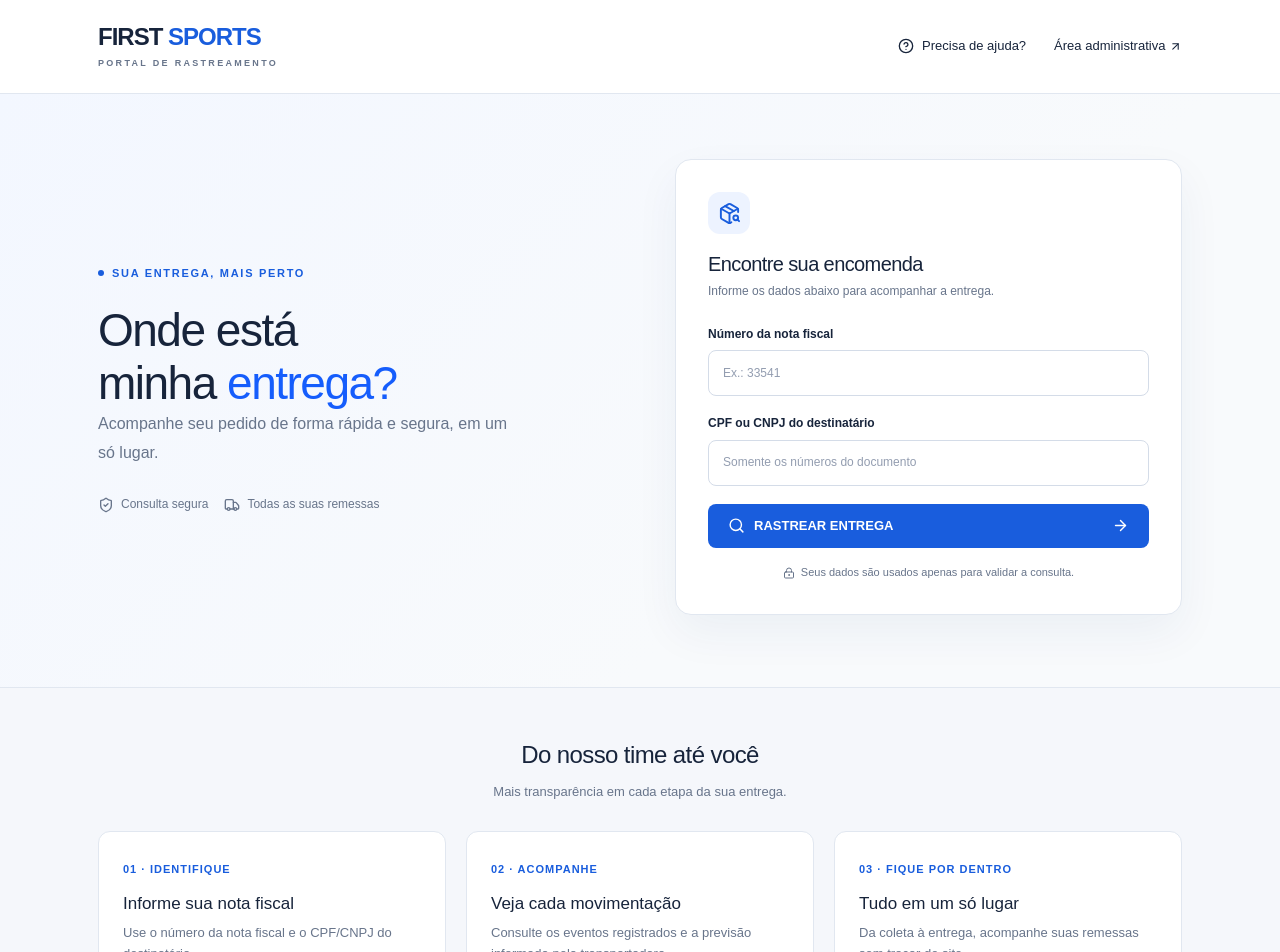
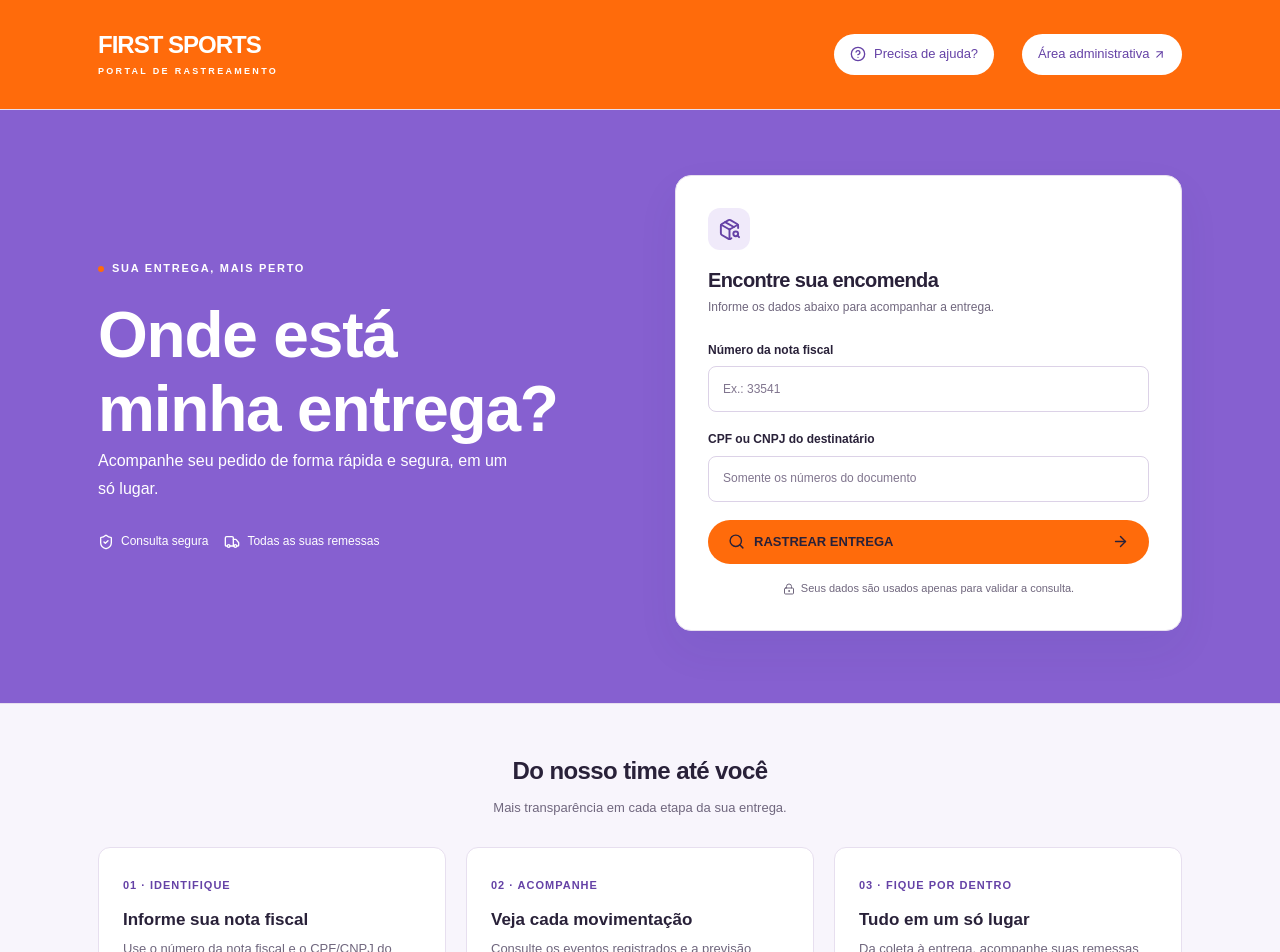
Before and after one commit to marciolcfeijo-jpg/firstsports-tracking, a Next.js app: page / in a window 1280 px wide. Shown: the top 952 px of the page. Built offline with nearby package versions, Linux system fonts and the light colour scheme.

Commit message:
Align tracking portal with First Sports orange and purple identity

```diff
--- a/src/app/admin/(protected)/page.tsx
+++ b/src/app/admin/(protected)/page.tsx
@@ -67,7 +67,10 @@ export default async function Dashboard({
       </div>
       <div className="page-heading spaced">
         <h2>Últimas atualizações</h2>
-        <Link className="text-blue-600 small" href="/admin/remessas">
+        <Link
+          className="text-[var(--brand-purple-dark)] small"
+          href="/admin/remessas"
+        >
           Ver todas →
         </Link>
       </div>
@@ -87,7 +90,7 @@ export default async function Dashboard({
                 <td>
                   <Link
                     href={"/admin/remessas/" + s.id}
-                    className="text-blue-600"
+                    className="text-[var(--brand-purple-dark)]"
                   >
                     {s.order.number}
                   </Link>
--- a/src/app/admin/(protected)/remessas/page.tsx
+++ b/src/app/admin/(protected)/remessas/page.tsx
@@ -87,7 +87,7 @@ export default async function Shipments({
                 <td>{dateTime(s.lastSyncedAt)}</td>
                 <td>
                   <Link
-                    className="text-blue-600"
+                    className="text-[var(--brand-purple-dark)]"
                     href={"/admin/remessas/" + s.id}
                   >
                     Visualizar →
--- a/src/app/globals.css
+++ b/src/app/globals.css
@@ -1,10 +1,13 @@
 @import "tailwindcss";
 :root {
-  --blue: #195ddd;
-  --ink: #17243b;
-  --muted: #68758b;
-  --border: #e1e7f0;
-  --background: #f5f7fb;
+  --brand-orange: #ff6b0b;
+  --brand-purple: #8660d0;
+  --brand-purple-dark: #6542a6;
+  --blue: var(--brand-purple-dark);
+  --ink: #292139;
+  --muted: #70677e;
+  --border: #e7dfef;
+  --background: #f8f5fc;
 }
 * {
   box-sizing: border-box;
@@ -13,7 +16,7 @@ body {
   margin: 0;
   background: var(--background);
   color: var(--ink);
-  font-family: Arial, Helvetica, sans-serif;
+  font-family: "Century Gothic", "Avenir Next", Arial, sans-serif;
   font-size: 15px;
   line-height: 1.6;
 }
@@ -43,7 +46,7 @@ a:focus-visible,
 button:focus-visible,
 input:focus-visible,
 select:focus-visible {
-  outline: 3px solid #79a9ff;
+  outline: 3px solid #6542a6;
   outline-offset: 3px;
 }
 h1,
@@ -55,14 +58,17 @@ p {
 h1 {
   font-size: clamp(28px, 4.8vw, 46px);
   line-height: 1.15;
-  letter-spacing: -1.5px;
+  letter-spacing: -1.2px;
+  font-weight: 800;
 }
 h2 {
   font-size: 24px;
   letter-spacing: -0.6px;
+  font-weight: 700;
 }
 h3 {
   font-size: 17px;
+  font-weight: 700;
 }
 p {
   color: var(--muted);
@@ -73,8 +79,8 @@ p {
   padding: 0 28px;
 }
 .header {
-  height: 94px;
-  background: #fff;
+  height: 110px;
+  background: var(--brand-orange);
   border-bottom: 1px solid var(--border);
   display: flex;
   align-items: center;
@@ -112,7 +118,7 @@ p {
   color: var(--blue);
 }
 .hero {
-  background: linear-gradient(135deg, #f3f7ff, #f8fafc 65%);
+  background: var(--brand-purple);
   padding: 65px 0 72px;
   border-bottom: 1px solid var(--border);
 }
@@ -176,7 +182,7 @@ p {
   display: flex;
   align-items: center;
   justify-content: center;
-  background: #edf3ff;
+  background: #f0eafa;
   color: var(--blue);
   border-radius: 12px;
   margin-bottom: 16px;
@@ -193,14 +199,14 @@ select {
   width: 100%;
   padding: 12px 14px;
   background: white;
-  border: 1px solid #d4dce8;
+  border: 1px solid #dcd2e7;
   border-radius: 8px;
   color: var(--ink);
   font-weight: 400;
   min-height: 46px;
 }
 input::placeholder {
-  color: #939db0;
+  color: #80758e;
 }
 .button {
   display: inline-flex;
@@ -210,7 +216,7 @@ input::placeholder {
   min-height: 44px;
   padding: 11px 19px;
   border: 1px solid transparent;
-  border-radius: 8px;
+  border-radius: 999px;
   background: var(--blue);
   color: #fff;
   font-weight: 600;
@@ -220,7 +226,7 @@ input::placeholder {
     transform 0.15s;
 }
 .button:hover {
-  background: #114ab7;
+  background: #51328c;
 }
 .button:active {
   transform: translateY(1px);
@@ -231,7 +237,7 @@ input::placeholder {
   border-color: var(--border);
 }
 .button.secondary:hover {
-  background: #f2f5fa;
+  background: #f4eefb;
 }
 .full {
   width: 100%;
@@ -293,7 +299,7 @@ input::placeholder {
   justify-content: center;
   gap: 42px;
   flex-wrap: wrap;
-  color: #5e6e87;
+  color: #6542a6;
   font-size: 19px;
   font-weight: 700;
   margin-top: 14px;
@@ -324,9 +330,9 @@ input::placeholder {
   margin: 12px 0;
 }
 .notice {
-  background: #edf4ff;
-  border: 1px solid #d5e4fc;
-  color: #31517e;
+  background: #f1ebfa;
+  border: 1px solid #ded0f1;
+  color: #59417e;
   padding: 14px 18px;
   border-radius: 9px;
   font-size: 13px;
@@ -386,8 +392,8 @@ input::placeholder {
   border-radius: 6px;
   font-size: 11px;
   font-weight: 700;
-  background: #edf3ff;
-  color: #245cc4;
+  background: #f0eafa;
+  color: #6542a6;
   white-space: nowrap;
 }
 .badge.DELIVERED {
@@ -457,6 +463,7 @@ tr:last-child td {
 .sidebar {
   min-width: 0;
   background: #fff;
+  border-top: 6px solid var(--brand-orange);
   border-right: 1px solid var(--border);
   padding: 28px 18px;
   display: flex;
@@ -479,11 +486,11 @@ tr:last-child td {
   font-size: 13px;
   padding: 11px 12px;
   border-radius: 8px;
-  color: #5a6a82;
+  color: #665775;
 }
 .sidebar nav a:hover,
 .sidebar nav a.active {
-  background: #edf3ff;
+  background: #f0eafa;
   color: var(--blue);
 }
 .admin-main {
@@ -517,7 +524,7 @@ tr:last-child td {
 .timeline li {
   position: relative;
   padding: 0 0 28px 32px;
-  border-left: 2px solid #dbe6f8;
+  border-left: 2px solid #e0d2f4;
   margin-left: 8px;
 }
 .timeline li:last-child {
@@ -532,9 +539,9 @@ tr:last-child td {
   width: 12px;
   height: 12px;
   border-radius: 50%;
-  background: #b8c9e7;
+  background: #c7afe9;
   border: 3px solid #fff;
-  box-shadow: 0 0 0 1px #b8c9e7;
+  box-shadow: 0 0 0 1px #c7afe9;
 }
 .timeline li:first-child:before {
   background: var(--blue);
@@ -604,8 +611,8 @@ tr:last-child td {
 }
 .file-drop {
   padding: 28px;
-  background: #f7faff;
-  border: 1px dashed #a9bfdf;
+  background: #f7f2fc;
+  border: 1px dashed #b49bd7;
   border-radius: 10px;
   text-align: center;
 }
@@ -727,3 +734,63 @@ tr:last-child td {
     animation: none !important;
   }
 }
+
+/* Corporate palette approximated from the reference screenshots. */
+.header .brand,
+.header .brand span,
+.header .brand small {
+  color: #fff;
+}
+.header .nav a {
+  background: #fff;
+  color: var(--brand-purple-dark);
+  border-radius: 999px;
+  padding: 10px 16px;
+}
+.header .nav a:hover {
+  background: #f1ebfa;
+}
+.hero-copy h1 {
+  font-size: clamp(38px, 5vw, 64px);
+  color: #fff;
+}
+.hero-copy h1 span {
+  color: #fff;
+}
+.hero-copy p,
+.hero-copy .eyebrow,
+.hero-copy .chips {
+  color: #fff;
+}
+.hero-copy .eyebrow:before {
+  background: var(--brand-orange);
+}
+.lookup-card .button {
+  background: var(--brand-orange);
+  color: #292139;
+  font-weight: 700;
+}
+.lookup-card .button:hover {
+  background: #f99b55;
+}
+.partners {
+  background: var(--brand-purple);
+  color: #fff;
+  padding: 40px 20px;
+}
+.partners div,
+.partners p {
+  color: #fff;
+}
+@media (max-width: 800px) {
+  .header .nav a {
+    padding: 9px 12px;
+  }
+  .header .brand {
+    font-size: 21px;
+  }
+  .header .brand small {
+    font-size: 8px;
+    letter-spacing: 1.3px;
+  }
+}
--- a/src/app/page.tsx
+++ b/src/app/page.tsx
@@ -12,7 +12,7 @@ export default function Home() {
               <h1>
                 Onde está
                 <br />
-                minha <span className="text-blue-600">entrega?</span>
+                minha <span className="brand-highlight">entrega?</span>
               </h1>
               <p>
                 Acompanhe seu pedido de forma rápida e segura, em um só lugar.
--- a/src/components/tracking-result.tsx
+++ b/src/components/tracking-result.tsx
@@ -87,7 +87,7 @@ export function TrackingResult({ shipment: s }: { shipment: Shipment }) {
                       href={s.proofOfDeliveryUrl}
                       target="_blank"
                       rel="noreferrer"
-                      className="text-blue-600"
+                      className="text-[var(--brand-purple-dark)]"
                     >
                       Consultar comprovante ↗
                     </a>
@@ -126,7 +126,7 @@ export function TrackingResult({ shipment: s }: { shipment: Shipment }) {
             )}
             {s.events.length > 4 && (
               <details>
-                <summary className="text-blue-600 cursor-pointer">
+                <summary className="text-[var(--brand-purple-dark)] cursor-pointer">
                   Ver histórico completo ({s.events.length - 4} eventos
                   anteriores)
                 </summary>
```
